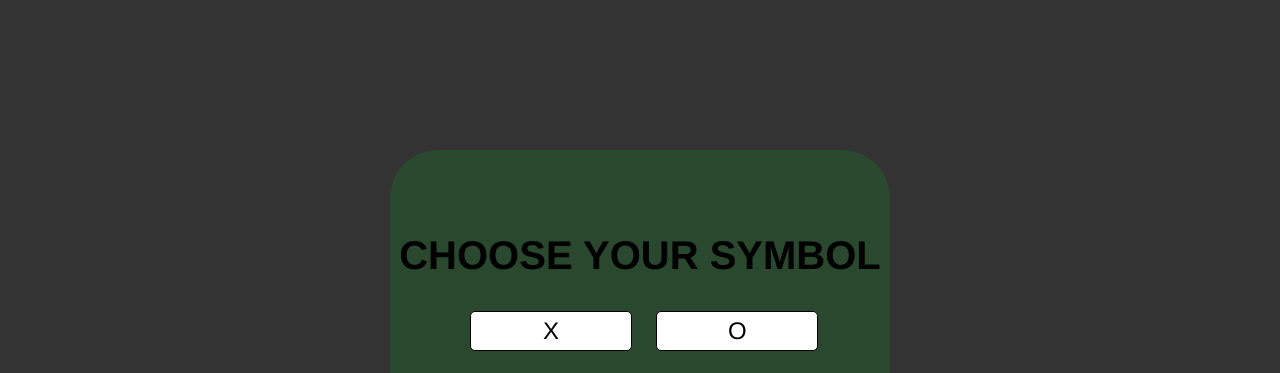
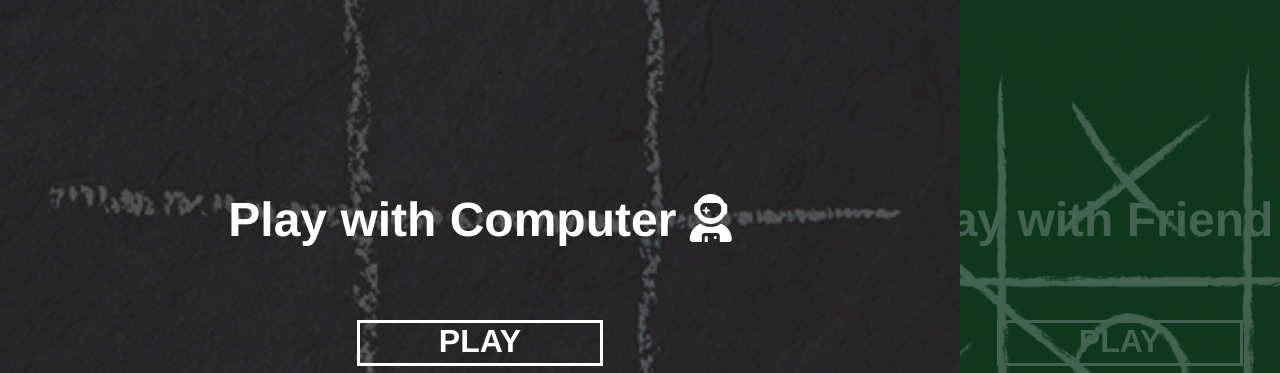
Before and after one commit to ArkadiuszHorwat/Tic-Tac-Toe, a plain HTML site: page index.html in a window 1280 px wide. Shown: the top 373 px of the page. Drawn offline with Linux system fonts and the light colour scheme.

Commit message:
done app html part

```diff
--- a/index.html
+++ b/index.html
@@ -12,27 +12,27 @@
 
 </head>
 <body>
-    <div class="menu-container hide">
+    <div class="menu-container">
         <div class="menu left">
             <h1>Play with Computer
                 <i class='fas fa-user-astronaut'></i>
             </h1>
-            <a href="#" class="button">
+            <div class="button computer">
                Play
-            </a>
+            </div>
         </div>
         <div class="menu right">
             <h1>Play with Friend
                 <i class='fas fa-user-alt'></i>
             </h1>
-            <a href="#" class="button">
+            <div class="button friend">
                 Play
-            </a>
+            </div>
         </div>
     </div>
 
-    <div class="game-container">
-        <canvas id="cnv"></canvas>
+    <div class="game-container hide">
+        <canvas id="cnv" height="500px" width="500px"></canvas>
 
         <div class="signs">
             <h2>Choose your symbol</h2>
```
